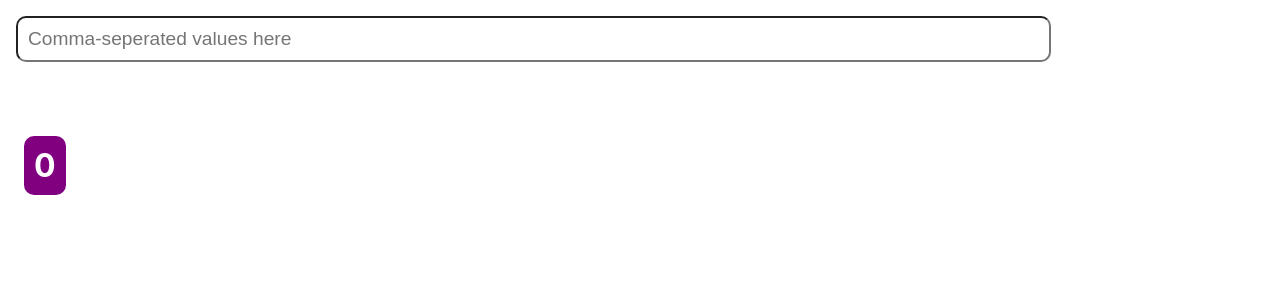
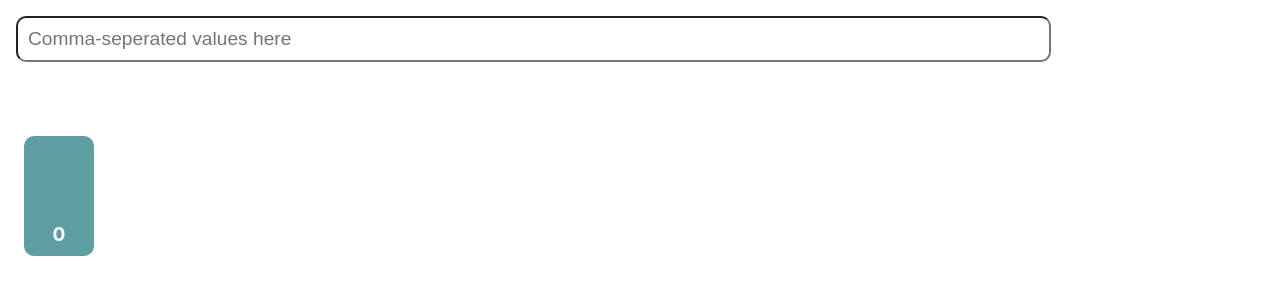
Before and after one commit to adithya-s-sekhar/test, a React (Create React App) app: page / in a window 1280 px wide. Shown: the top 300 px of the page. Built offline with nearby package versions, Linux system fonts and the light colour scheme.

Commit message:
improve bar ui

```diff
--- a/src/components/Bar/Bar.css
+++ b/src/components/Bar/Bar.css
@@ -1,14 +1,16 @@
 .bar{
     display: flex;
     justify-content: center;
-    align-items: center;
+    align-items: flex-end;
     padding: 10px;
     border-radius: 10px;
-    background-color: purple;
+    background-color:cadetblue;
+    min-height: 100px;
+    min-width: 50px;
 }
 
 .bar-text{
     color: #fff;
     font-weight: bold;
-    font-size: 2rem;
+    font-size: 1.2rem;
 }
```
